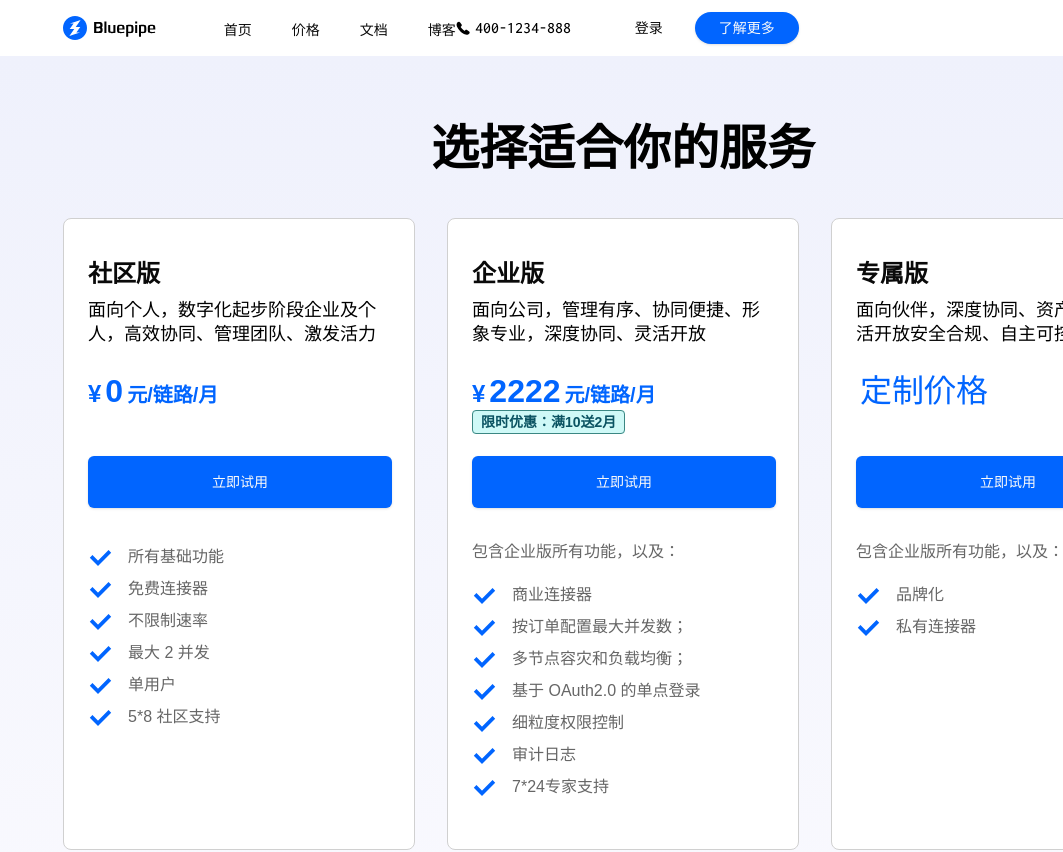
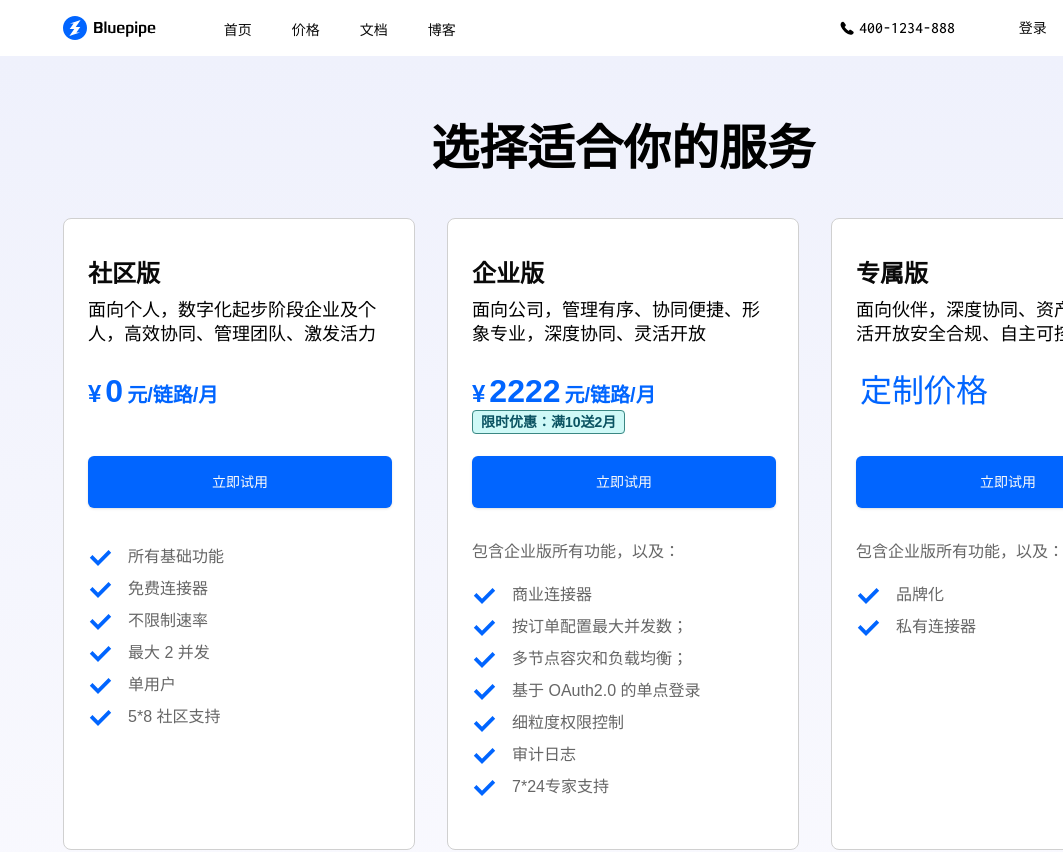
Before and after one commit to 1stblue/1stblue.github.io, a Next.js app: page /price in a window 1280 px wide. Shown: the top 852 px of the page, without its empty margins (217-1280 px from the left). Built offline with nearby package versions, Linux system fonts and the light colour scheme.

Commit message:
fix: style

```diff
--- a/src/components/Navbar/Telephone.tsx
+++ b/src/components/Navbar/Telephone.tsx
@@ -3,7 +3,7 @@ import React from 'react'
 
 export default function Telephone() {
   return (
-    <div className='ml-[384]'>
+    <div className='ml-[384px]'>
        <span>
         <Image src='/icons/telephone.svg' alt="telephone" width={116} height={17} layout="responsive"/>
        </span>
```
